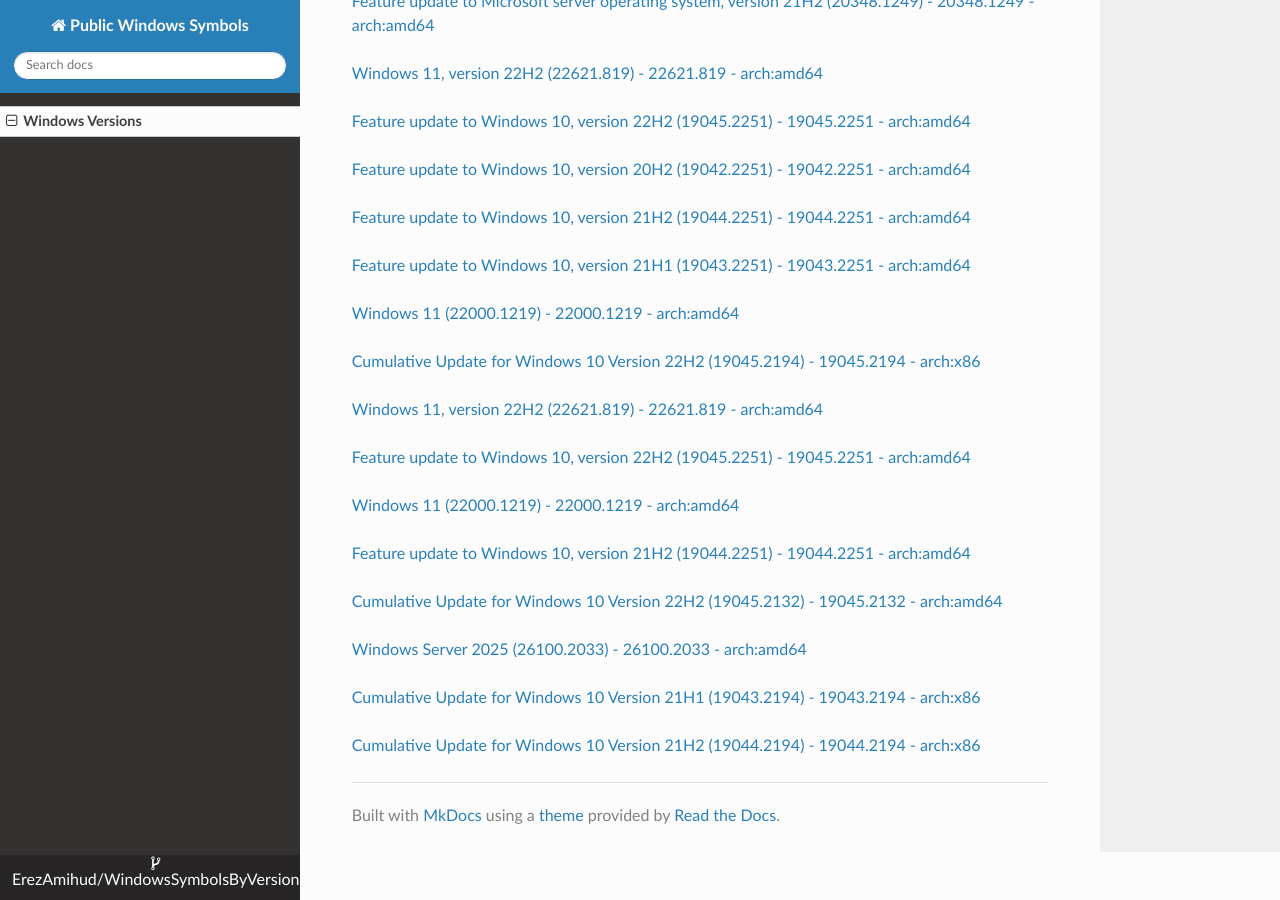
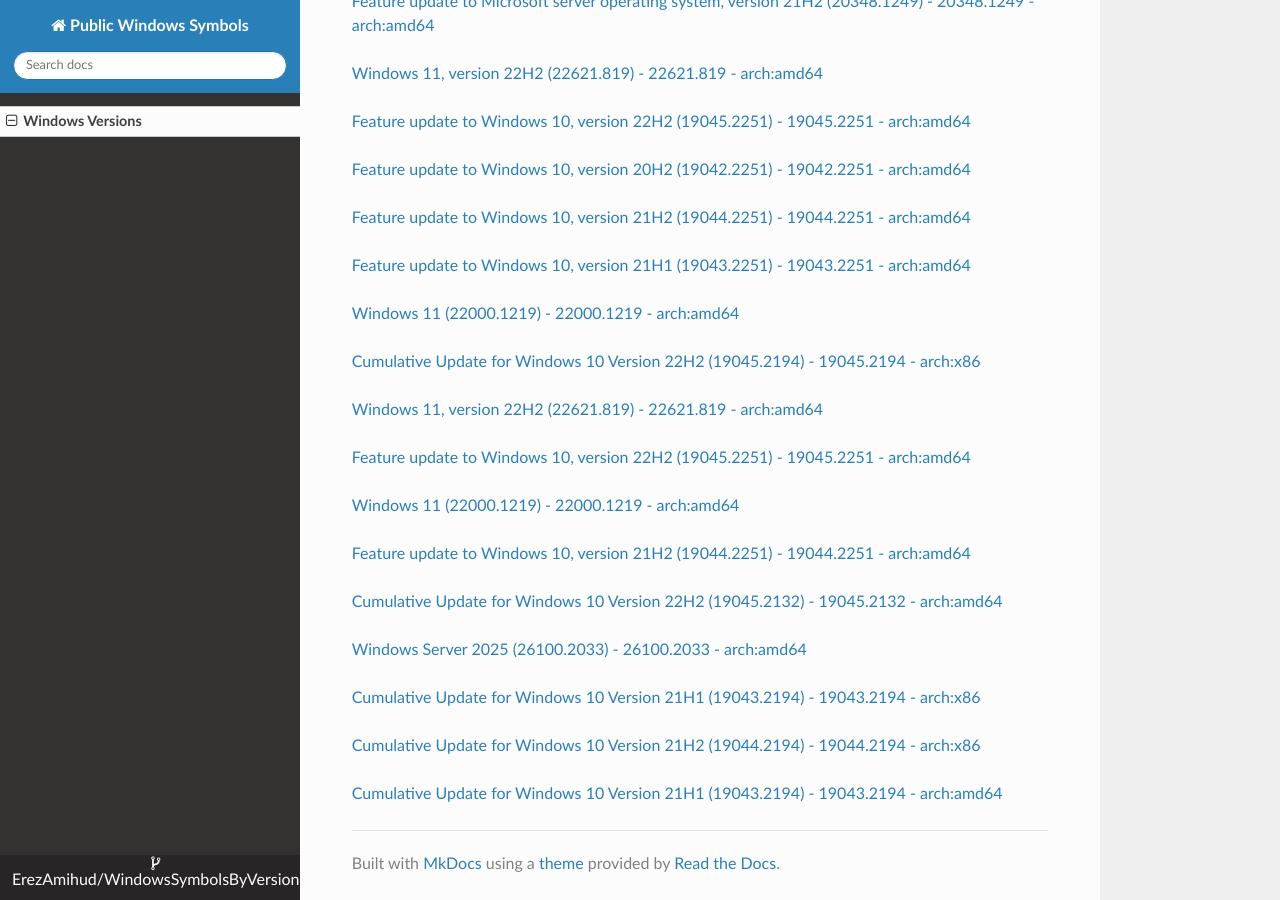
Before and after one commit to ErezAmihud/WindowsSymbolsByVersion, an MkDocs documentation site: the page built from docs/index.md, in a window 1280 px wide and 900 px high, scrolled down 46565 px. Built offline with MkDocs 1.6.1, drawn with Linux system fonts in a browser that asks for light colours; nearby versions of some CDN libraries.

Commit message:
Automated commit, add manifest for 2fa342ca-0da5-42cc-9231-5741cde037ed

```diff
--- a/docs/index.md
+++ b/docs/index.md
@@ -2737,3 +2737,6 @@
 
 
 [Cumulative Update for Windows 10 Version 21H2 (19044.2194) - 19044.2194 - arch:x86](https://github.com/ErezAmihud/WindowsSymbolsByVersion/blob/main/manifests/a71c6e28-09e3-46e5-9466-a9265da6d02e.manifest)
+
+
+[Cumulative Update for Windows 10 Version 21H1 (19043.2194) - 19043.2194 - arch:amd64](https://github.com/ErezAmihud/WindowsSymbolsByVersion/blob/main/manifests/2fa342ca-0da5-42cc-9231-5741cde037ed.manifest)
```
Also changed, not shown: process_builds.json (+1 -1 lines), 1 other file.
